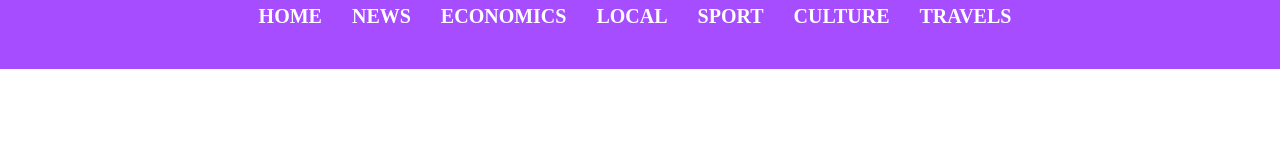
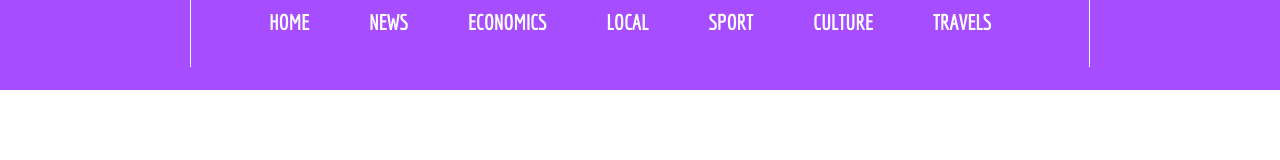
Before and after one commit to AleksandraChehovich/StormnetNew, a plain HTML site: page Lesson4/Task1/index.html in a window 1280 px wide. Drawn offline with Linux system fonts and the light colour scheme.

Commit message:
not work

```diff
--- a/Lesson4/Task1/styles/style.css
+++ b/Lesson4/Task1/styles/style.css
@@ -1,9 +1,7 @@
 @import url('https://fonts.googleapis.com/css?family=Economica');
 
 * {
-    /* font-family: 'Economica', sans-serif;
-    font-weight:bold;
-    font-size:14px; */
+     font-family: 'Economica', sans-serif;
     box-sizing: border-box;
 }
 body {
@@ -15,23 +13,99 @@ body {
 }
 .main-menu {
     max-width: 900px;
-    margin: 0 auto;
+  margin: 0 auto;
+  border-right: 1px solid #fff;
+	border-left: 1px solid #fff;
 }
 .menu {
     list-style-type: none;
-    margin: 0;
-    padding: 0;text-align: center;
-    /* font-size: 0; */
+    margin: 0 auto;
+    padding: 0;
+    text-align: center;
 }
 .menu-item {
-display: inline-block;
+    display: inline-block;
 }
 .menu-item-link {
+    display: inline-block;
     text-decoration: none;
+    color: white;
+    padding: 10px;
+    text-transform: uppercase;
+    font-size: 21px;
+  font-weight: 700;
+}
+.menu-item:hover .menu-item-link {
+    color: grey;
+    background: whitesmoke;
+}
+/* @import url('https://fonts.googleapis.com/css?family=Economica');
+* {
+box-sizing:border-box;
+}
+body {
+  margin: 0;
+}
+.navigation {
+  background-color:#1aa4ff;
+  position:relative;
+  font-family: 'Economica';
+}
+.container {
+  max-width:950px;
+  margin:0 auto;
+  border-left:1px solid white;
+  border-right:1px solid white;
+}
+.city-menu-item-link,
+.menu-item-link {
     display: inline-block;
-    text-transform: uppercase;
-    padding: 5px;
-    color: white;
-    font-size: 20px;
-    font-weight: 700;
 }
+.menu,
+.city {
+    font-size: 0;
+}
+.menu {
+  text-align:center;
+}
+ul {
+  list-style-type:none;
+  margin:0;
+  padding:0;
+
+}
+.menu-item,
+.city-menu-item {
+  display:inline-block;
+}
+.menu-item-link {
+  font-size: 20px;
+  font-weight: 700;
+  text-decoration:none;
+  color:white;
+  text-transform:uppercase;
+  padding:10px;
+}
+/* .city {
+    display: none;
+    position: absolute;
+    top: 100%;
+    left: 0;
+    right: 0;
+}
+.city {
+    text-align: left;
+} */
+/* .city-menu-item-link {
+    padding: 10px;
+    font-size: 15px;
+    font-weight: 400px;
+    text-decoration: none;
+    color: grey;
+    text-transform: capitalize;
+    font-family: Arial, sans-serif;
+} */
+.menu-item:hover .menu-item-link {
+    color: grey;
+    background: whitesmoke;
+} */
```
Also changed, not shown: Lesson4/Task1/index.html (+69 -3 lines).
